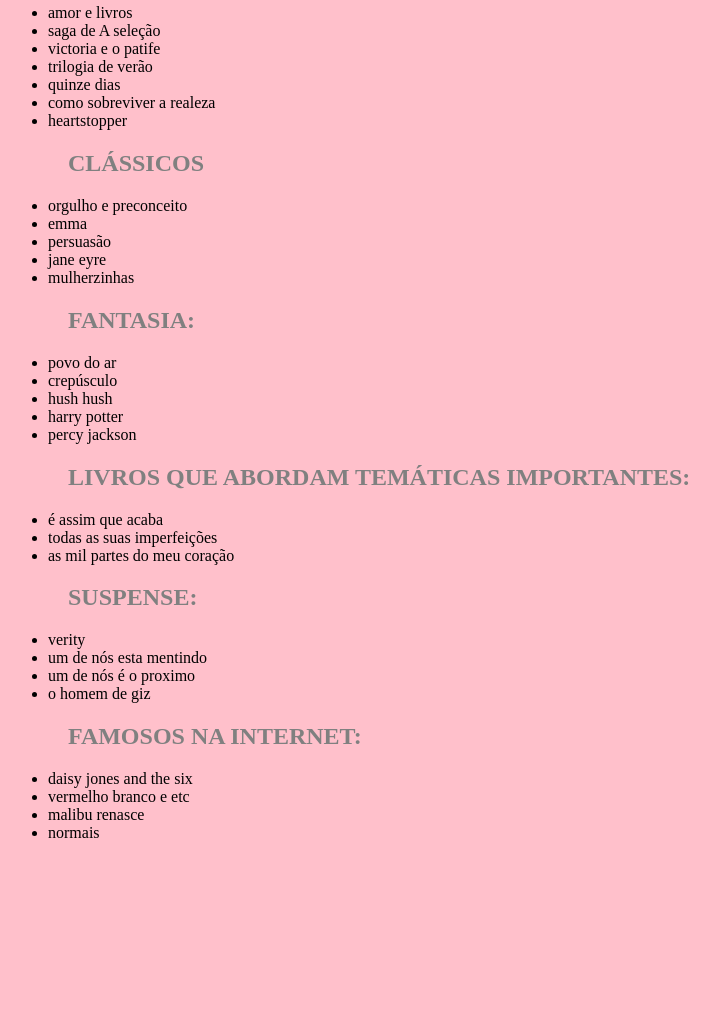
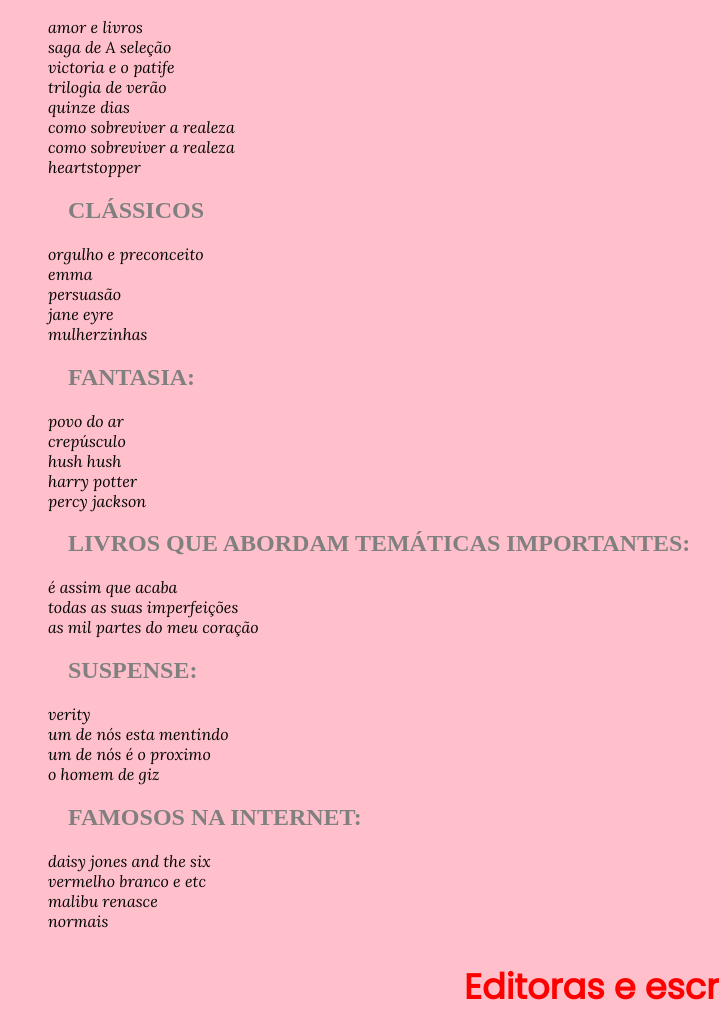
Before and after one commit to Joaopedrozl/jp, a plain HTML site: page index.html in a window 1280 px wide. Shown: the part 653-1669 px from the top of the page, without its empty margins (0-719 px from the left). Before the commit the page ends 1525 px from the top, so only its background shows below. Drawn offline with Linux system fonts and the light colour scheme.

Commit message:
Add files via upload
pouca coisa

```diff
--- a/index.html
+++ b/index.html
@@ -5,52 +5,62 @@
 	<meta http-equiv="X-UA-Compatible" content="IE=edge">
 	<meta name="viewport" content="width=device-width, initial-scale=1.0">
 	<link rel="stylesheet" href="style.css">
+
+<link rel="preconnect" href="https://fonts.googleapis.com">
+<link rel="preconnect" href="https://fonts.gstatic.com" crossorigin>
+<link href="https://fonts.googleapis.com/css2?family=Lora:ital@1&family=Poppins&display=swap" rel="stylesheet">
 	<title>Livraria</title>
 </head>
-<body>
-	<h1>Indicações Twilight</h1>
-	<img id="banner" src="lvgrama.png">
-	<p>Twilight apresenta para você indicações de livros. Se está em dúvida do que ler acesse nosso site :) </p>
-</body>
-	<ul>
-		<h2> ROMANCE LEVES</h2>
-		<li> amor e livros <br></li>
-		<li> saga de A seleção <br></li>
-		 <li> victoria e o patife <br></li>
-		 <li> trilogia de verão <br></li>
-		 <li> quinze dias <br></li>
-		 <li> como sobreviver a realeza <br></li>
-		 <li> heartstopper <br></li>
+	<body>
+		<section class="cabecalho">
+			<h1>Indicações Twilight</h1>
+			<img id="banner" src="lvgrama.png">
+			<p>Twilight apresenta para você indicações de livros. Se está em dúvida do que ler acesse nosso site :) </p>
+		</section>
+		<ul class="container-primcipal">
+			<h2 class="container-principal__titulo"> ROMANCE LEVES</h2>
+			<li class="container-principa__lista"> amor e livros </li>
+			<li class="container-principa__lista"> saga de A seleção </li>
+			<li class="container-principa__lista"> victoria e o patife </li>
+			<li class="container-principa__lista"> trilogia de verão </li>
+			<li class="container-principa__lista"> quinze dias </li>
+			<li class="container-principa__lista"> como sobreviver a realeza </li>
+			<li class="container-principa__lista"> como sobreviver a realeza </li>
+			<li class="container-principa__lista"> heartstopper </li>
 
-		<h2>CLÁSSICOS </h2>
-		<li> orgulho e preconceito <br></li>
-		 <li> emma <br></li>
-		 <li> persuasão <br></li>
-		 <li> jane eyre <br></li>
-		 <li> mulherzinhas <br></li>
+			<h2 class="container-principal__titulo">CLÁSSICOS </h2>
+			<li class="container-principa__lista"> orgulho e preconceito </li>
+			<li class="container-principa__lista"> emma </li>
+			<li class="container-principa__lista"> persuasão </li>
+			<li class="container-principa__lista"> jane eyre </li>
+			<li class="container-principa__lista"> mulherzinhas </li>
 
-		<h2>FANTASIA: </h2>
-		<li> povo do ar <br></li>
-		 <li> crepúsculo <br></li>
-		 <li> hush hush <br></li>
-		 <li>harry potter <br></li>
-		 <li> percy jackson <br></li>
+			<h2 class="container-principal__titulo">FANTASIA: </h2>
+			<li class="container-principa__lista"> povo do ar </li>
+			<li class="container-principa__lista"> crepúsculo </li>
+			<li class="container-principa__lista"> hush hush </li>
+			<li class="container-principa__lista">harry potter </li>
+			<li class="container-principa__lista"> percy jackson </li>
 
-		<h2>LIVROS QUE ABORDAM TEMÁTICAS IMPORTANTES:</h2>
-		<li> é assim que acaba <br></li>
-		<li> todas as suas imperfeições <br></li>
-		<li> as mil partes do meu coração <br></li>
+			<h2 class="container-principal__titulo">LIVROS QUE ABORDAM TEMÁTICAS IMPORTANTES:</h2>
+			<li class="container-principa__lista"> é assim que acaba </li>
+			<li class="container-principa__lista"> todas as suas imperfeições </li>
+			<li class="container-principa__lista"> as mil partes do meu coração </li>
 
-		<h2>SUSPENSE:</h2>
-		<li>verity <br></li>
-		 <li> um de nós esta mentindo <br></li>
-		 <li>um de nós é o proximo <br></li>
-		 <li>o homem de giz </li>
+			<h2 class="container-principal__titulo">SUSPENSE:</h2>
+			<li class="container-principa__lista">verity </li>
+			<li class="container-principa__lista"> um de nós esta mentindo </li>
+			<li class="container-principa__lista">um de nós é o proximo </li>
+			<li class="container-principa__lista">o homem de giz </li>
 
-		<h2>FAMOSOS NA INTERNET:</h2>
-		<li>daisy jones and the six <br></li>
-		 <li>vermelho branco e etc <br></li>
-		 <li>malibu renasce <br></li>
-		<li> normais</p></li>
-	</ul>
+			<h2 class="container-principal__titulo">FAMOSOS NA INTERNET:</h2>
+			<li class="container-principa__lista">daisy jones and the six </li>
+			<li class="container-principa__lista">vermelho branco e etc </li>
+			<li class="container-principa__lista">malibu renasce </li>
+			<li class="container-principa__lista"> normais </li>
+		</ul>
+		<section class="container-secundario">
+			<h2 class="container-secundario__titulo">Editoras e escritores </h2>
+		</section>
+	</body>
 </html>
--- a/style.css
+++ b/style.css
@@ -13,7 +13,7 @@ p{
 	font-size: 30px;
 }
 
-h2 {
+.container-principal__titulo {
  	color: grey;
 	margin-left: 20px;
 }
@@ -21,3 +21,15 @@ h2 {
 #banner{
 	width: 100%;
 }
+
+.container-principa__lista {
+	list-style: none;
+	font-family: 'Lora', serif;
+}
+
+.container-secundario__titulo {
+	font-family: 'Poppins', sans-serif;
+	text-align: center;
+	color: red;
+	font-size: 35px;
+}
```
